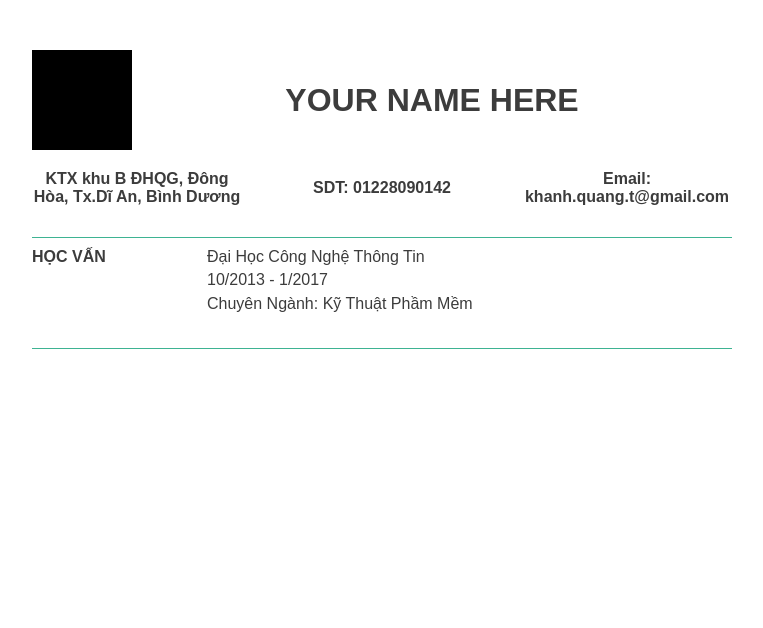
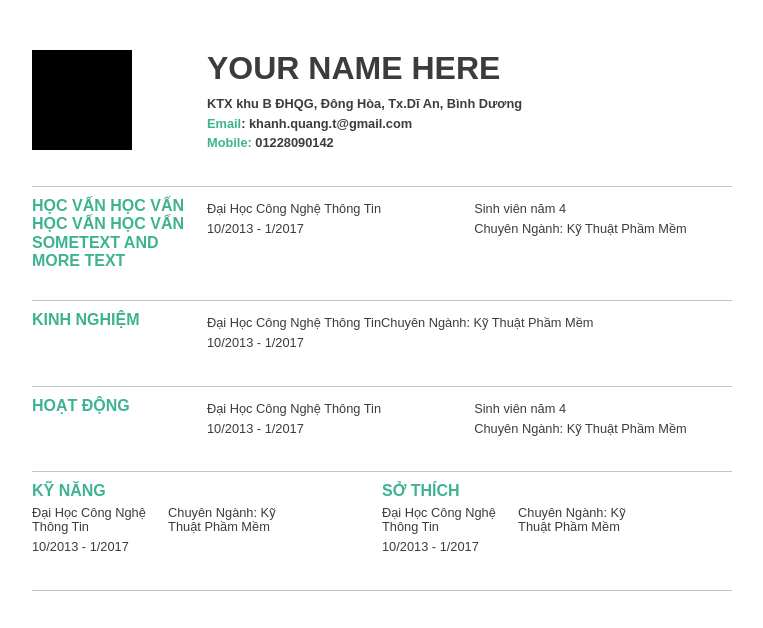
Before and after one commit to shouldnt/CV, a website: page index.html in a window 1280 px wide. Shown: the whole page, without its empty margins (258-1021 px from the left). Drawn offline with Linux system fonts and the light colour scheme.

Commit message:
modify style

```diff
--- a/index.html
+++ b/index.html
@@ -12,20 +12,50 @@
 				<div class="img img-responsive">
 					<div class="box"></div>
 				</div>
-				<div class="name">YOUR NAME HERE</div>
+
+				<div class="name">
+					YOUR NAME HERE
+					<ul class="info">
+						<li>KTX khu B ĐHQG, Đông Hòa, Tx.Dĩ An, Bình Dương</li>
+						<li><span class="text-highlight">Email</span>: khanh.quang.t@gmail.com</li>
+						<li>
+							<span class="text-highlight">Mobile:</span>
+							01228090142
+						</li>
+
+					</ul>
+				</div>
 			</div>
 
-			<ul class="info">
-				<li>KTX khu B ĐHQG, Đông Hòa, Tx.Dĩ An, Bình Dương</li>
-				<li>SDT: 01228090142</li>
-				<li>Email: khanh.quang.t@gmail.com</li>
-			</ul>
+
 		</header>
 
 		<section class="cv__detail">
 			<div class="block">
 				<section class="block__title block__item">
-					<h1>Học vấn</h1>
+					<h1>Học vấn Học vấn Học vấn Học vấn sometext and more text</h1>
+				</section>
+
+				<section class="block__detail block__item">
+					<div class="detail__item is-2">
+						<div class="title title-small">
+							<p>Đại Học Công Nghệ Thông Tin</p>
+							<p>10/2013 - 1/2017</p>
+						</div>
+					</div>
+
+					<div class="detail__item is-2">
+						<div class="title title-small">
+							<p>Sinh viên năm 4</p>
+							<p>Chuyên Ngành: Kỹ Thuật Phầm Mềm</p>
+						</div>
+					</div>
+				</section>
+			</div>
+
+			<div class="block">
+				<section class="block__title block__item">
+					<h1>KINH NGHIỆM</h1>
 				</section>
 
 				<section class="block__detail block__item">
@@ -45,8 +75,78 @@
 			</div>
 
 			<div class="block">
+				<section class="block__title block__item">
+					<h1>HOẠT ĐỘNG</h1>
+				</section>
+
+				<section class="block__detail block__item">
+					<div class="detail__item is-2">
+						<div class="title title-small">
+							<p>Đại Học Công Nghệ Thông Tin</p>
+							<p>10/2013 - 1/2017</p>
+						</div>
+					</div>
+
+					<div class="detail__item is-2">
+						<div class="title title-small">
+							<p>Sinh viên năm 4</p>
+							<p>Chuyên Ngành: Kỹ Thuật Phầm Mềm</p>
+						</div>
+					</div>
+				</section>
+			</div>
+
+			<div class="block">
+				<div class="group">
+					<section class="block__title block__item">
+						<h1>kỹ năng</h1>
+					</section>
+
+					<section class="block__detail block__item">
+						<div class="detail__item is-2">
+							<div class="title title-small">
+								<p>Đại Học Công Nghệ Thông Tin</p>
+								<p>10/2013 - 1/2017</p>
+							</div>
+						</div>
+
+						<div class="detail__item is-2">
+							<div class="title title-small">
+								<p>Chuyên Ngành: Kỹ Thuật Phầm Mềm</p>
+							</div>
+						</div>
+					</section>
+				</div>
+
+				<div class="group">
+					<section class="block__title block__item">
+						<h1>sở thích</h1>
+					</section>
+
+					<section class="block__detail block__item">
+						<div class="detail__item is-2">
+							<div class="title title-small">
+								<p>Đại Học Công Nghệ Thông Tin</p>
+								<p>10/2013 - 1/2017</p>
+							</div>
+						</div>
+
+						<div class="detail__item is-2">
+							<div class="title title-small">
+								<p>Chuyên Ngành: Kỹ Thuật Phầm Mềm</p>
+							</div>
+						</div>
+					</section>
+				</div>
 
 			</div>
+
+			<div class="block">
+
+			</div>
+
+
+
 
 
 		</section>
--- a/src/sass/index.sass
+++ b/src/sass/index.sass
@@ -1,6 +1,8 @@
 //color
-$primary: #3eb392
+$primary: #bacac0
 $text_color: #3c3c3c
+
+$text_highlight: #3eb392
 
 //reset
 body
@@ -10,12 +12,19 @@ body
 h1, p
 	margin: 0
 	margin-bottom: 5px
+	margin-top: 5px
+
+p
+	font-size: 0.8rem
 
 ul
 	padding : 0
 	margin: 0
 
-
+// global
+.text-highlight
+	color: $text_highlight
+	font-weight: bold
 
 //temp
 .box
@@ -43,26 +52,31 @@ header
 .top
 	display: flex
 	//align-items: center
-	justify-content: space
+
+	.img
+		width: 25%
 
 	.name
 		flex-grow: 1
-		text-align: center
+		//text-align: center
 		align-self: center
 		text-transform: uppercase
 		font-weight: bold
 		font-size: 2em
 .info
 	display: flex
+	flex-direction: column
 	justify-content: space-between
-	margin-top: 20px
-	align-items: center
+	margin-top: 10px
+	align-items: flex-start
 
 	li
-		width: 30%
+		width: 100%
 		list-style: none
-		font-weight: bold
-		text-align: center
+		text-align: left
+		font-size: 0.8rem
+		margin-bottom: 5px
+		text-transform: none
 
 // cv_detail
 
@@ -80,6 +94,7 @@ header
 	font-weight: bold
 	text-transform: uppercase
 	width: 25%
+	color: $text_highlight
 
 	h1
 		display: table
@@ -93,3 +108,11 @@ header
 
 .block__detail
 	width: 75%
+	display: flex
+	.detail-item
+
+	.is-2
+		lost-column: 1/2 2 10px
+
+	.is-3
+		lost-column: 1/3 3 10px
```
Also changed, not shown: css/index.css.
